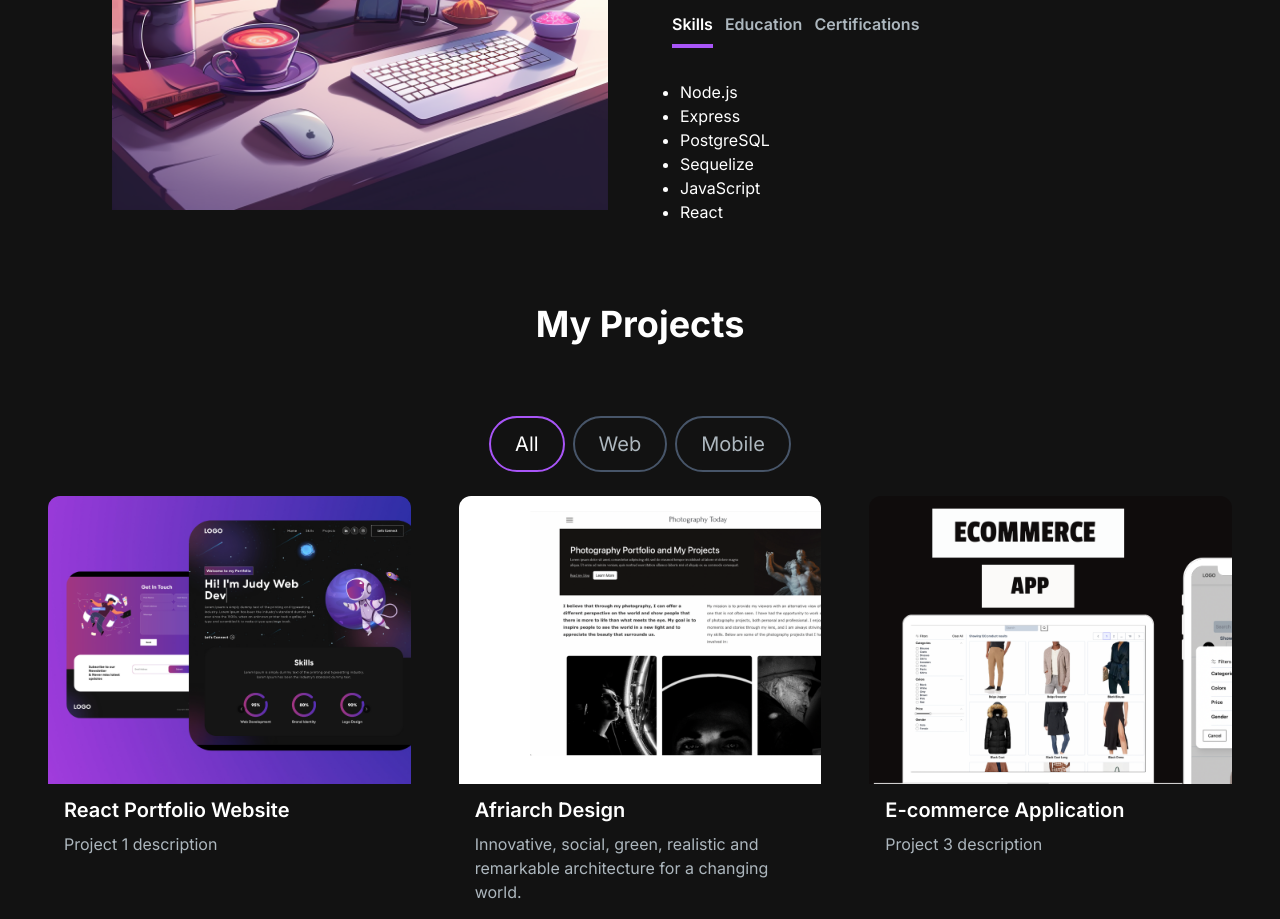
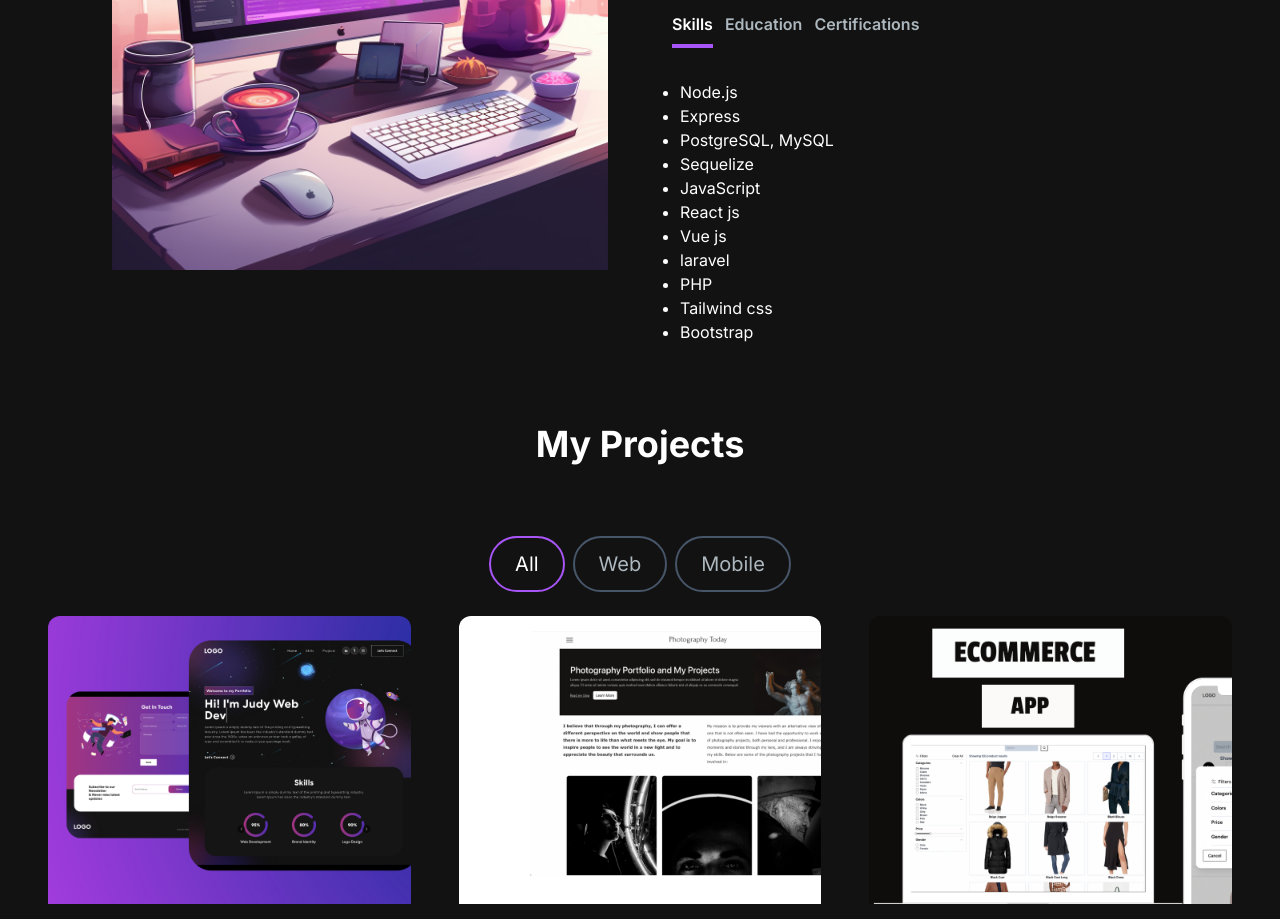
Before and after one commit to agamyrat301/nextjs_portfolio, a Next.js app: page / in a window 1280 px wide. Shown: the part 1020-1939 px from the top of the page. Built offline with nearby package versions, Linux system fonts and the light colour scheme.

Commit message:
info changed

```diff
--- a/src/app/components/AboutSection.jsx
+++ b/src/app/components/AboutSection.jsx
@@ -11,10 +11,15 @@ const TAB_DATA = [
       <ul className="list-disc pl-2">
         <li>Node.js</li>
         <li>Express</li>
-        <li>PostgreSQL</li>
+        <li>PostgreSQL, MySQL</li>
         <li>Sequelize</li>
         <li>JavaScript</li>
-        <li>React</li>
+        <li>React js</li>
+        <li>Vue js</li>
+        <li>laravel</li>
+        <li>PHP</li>
+        <li>Tailwind css</li>
+        <li>Bootstrap</li>
       </ul>
     ),
   },
@@ -23,8 +28,8 @@ const TAB_DATA = [
     id: "education",
     content: (
       <ul className="list-disc pl-2">
-        <li>Fullstack Academy of Code</li>
-        <li>University of California, Santa Cruz</li>
+        <li>International Turkmen-Turkish University - B.Sc. CSE</li>
+        <li>University of Bucharest - M.Sc. CSE</li>
       </ul>
     ),
   },
```
